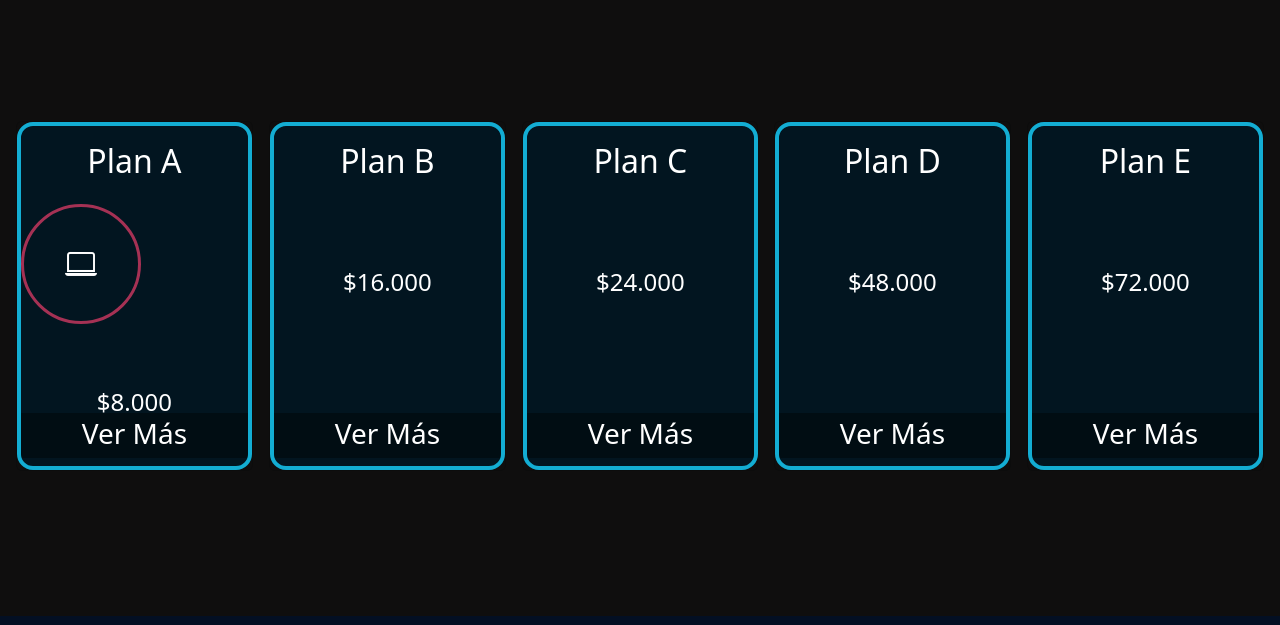
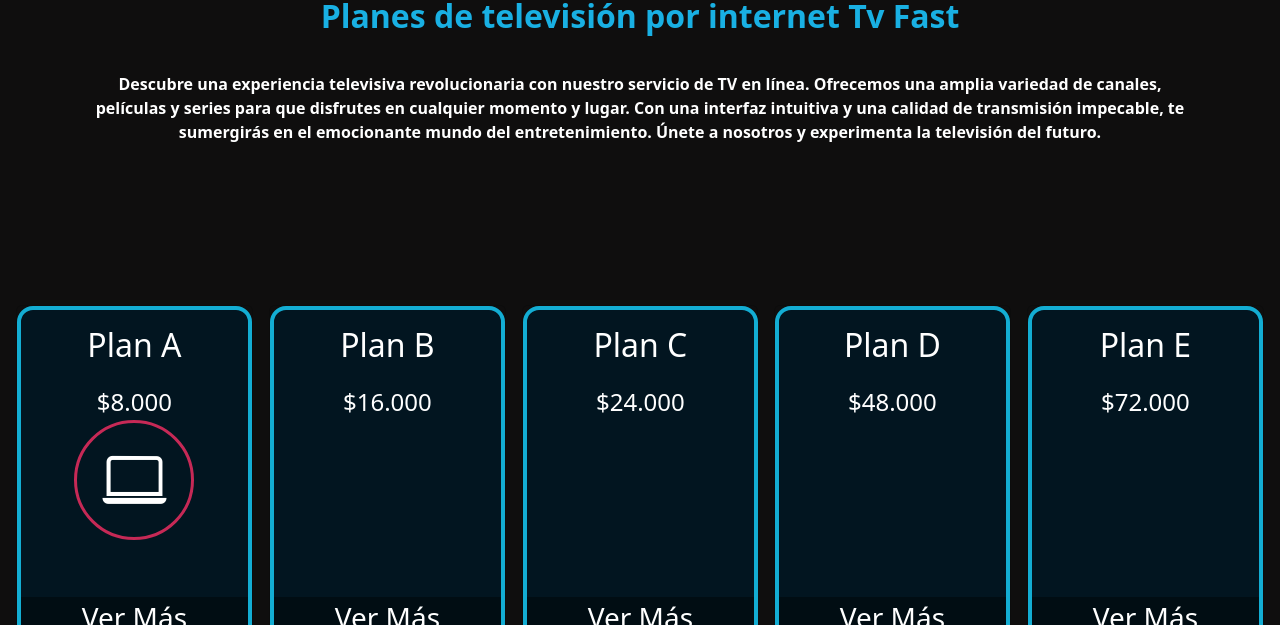
Before and after one commit to BorisESL/webstreamchile, a website: page pages/vendedores.html in a window 1280 px wide. Shown: the part 800-1425 px from the top of the page. Drawn offline with nearby package versions, Linux system fonts and the light colour scheme.

Commit message:
cambios error

```diff
--- a/pages/vendedores.html
+++ b/pages/vendedores.html
@@ -52,7 +52,14 @@
         </div>
 
     </header>
-
+            <div class="planes">
+              <p>Planes de televisión por internet Tv Fast</p>
+            </div>
+          <div class="container">
+            <div class="texto-tv">
+              <p>Descubre una experiencia televisiva revolucionaria con nuestro servicio de TV en línea. Ofrecemos una amplia variedad de canales, películas y series para que disfrutes en cualquier momento y lugar. Con una interfaz intuitiva y una calidad de transmisión impecable, te sumergirás en el emocionante mundo del entretenimiento. Únete a nosotros y experimenta la televisión del futuro.</p>
+            </div>
+          </div>
     <main>
 
       <div class="card">
@@ -65,7 +72,7 @@
             <h3>Ver Más</h3>
           </div>
           <div class="face back">
-            <h3>Plan A</h3>
+            <h2>Plan A</h2>
             <p>Plan A para tres dispositivos simultáneos. Disfruta de Tv-Películas-Series. Duración de un mes (valor en pesos Chilenos)</p>
       <hr>
           </div>
@@ -78,7 +85,7 @@
           <h3>Ver Más</h3>
         </div>
         <div class="face back">
-          <h3>Plan B</h3>
+          <h2>Plan B</h2>
           <p>Plan B para tres dispositivos simultáneos. Disfruta de Tv-Películas-Series. Duración de 3 meses (valor en pesos Chilenos)</p>
     <hr>
         </div>
@@ -91,7 +98,7 @@
         <h3>Ver Más</h3>
       </div>
       <div class="face back">
-        <h3>Plan C</h3>
+        <h2>Plan C</h2>
         <p>Plan C para tres dispositivos simultáneos. Disfruta de Tv-Películas-Series. Duración de 4 meses (valor en pesos Chilenos)</p>
   <hr>
       </div>
@@ -104,7 +111,7 @@
       <h3>Ver Más</h3>
     </div>
     <div class="face back">
-      <h3>Plan D</h3>
+      <h2>Plan D</h2>
       <p>Plan D para tres dispositivos simultáneos. Disfruta de Tv-Películas-Series. Duración de 8 meses (valor en pesos Chilenos)</p>
 <hr>
     </div>
@@ -117,7 +124,7 @@
     <h3>Ver Más</h3>
   </div>
   <div class="face back">
-    <h3>Plan E</h3>
+    <h2>Plan E</h2>
     <p>Plan E para tres dispositivos simultáneos. Disfruta de Tv-Películas-Series. Duración de un año (valor en pesos Chilenos)</p>
 <hr>
   </div>
--- a/scss/estilos.scss
+++ b/scss/estilos.scss
@@ -71,6 +71,7 @@
 
   grid-area: vendedor;
   background-image: url(../imagenes/reseller2.jpg);
+  background-size: cover;
   color: aqua;
   font-weight: bold;
 }
@@ -78,7 +79,8 @@
 .tv {
 
   grid-area: tv;
-  background-image: url(../imagenes/Copiadetvtarjeta.jpg);
+  background-image: url(../imagenes/tvtarjeta1.jpg);
+  background-size: cover;
   color: aqua;
   font-weight: bold;
 }
@@ -315,7 +317,6 @@
   justify-content: space-between;
   align-items: center;
   gap: 2rem;
-  text-justify: auto;
   width: 100%;
   padding: 4rem;
 
@@ -330,7 +331,22 @@
 
 }
 
+@media (max-width: 768px) {
+  .container-somos {
+    flex-direction: column;
+    text-align: center;
+  }
 
+  .container-somos img {
+    width: 100%;
+    max-width: 300px;
+    margin-top: 2rem;
+  }
+
+  .somos__titulo {
+    font-size: 2rem;
+  }
+}
 /******************SERVICIOS***************/
 .servicios {
   background-image: url("../imagenes/servi1.jpg");
@@ -393,17 +409,20 @@
 .tvonline__botones {
   display: flex;
   gap: 8rem;
-  margin-top: 1rem;
+  margin-top: 2rem;
 }
 
-.tvonline__boton {
+.planes p {
+  display: flex;
+  justify-content: center;
+  padding: 1rem;
   font-size: 2rem;
-  text-decoration: none;
-  background-color: hwb(21 0% 0%);
-  color: rgb(255, 255, 255);
-  padding: 1.5rem 2rem;
-  border-radius: 2rem;
-  box-shadow: 20px 20px 20px black;
+  color: #19b0e3;
+}
+
+.texto-tv {
+  display: flex;
+  text-align: center;
 }
 
 main {
@@ -462,19 +481,23 @@
   color: #fff;
   text-align: center;
 
+
 }
 
 .card .front h4 {
-  padding: 4rem;
+
   color: #fff;
   text-align: center;
-
 
 }
 
 .card .front i {
-  font-size: 2rem; /* Ajusta el tamaño del ícono según tus preferencias */
+  font-size: 4rem; /* Ajusta el tamaño del ícono según tus preferencias */
   color: #ffffff; /* Ajusta el color del ícono según tus preferencias */
+  position: absolute;
+  top: 50%; /* Centra verticalmente el ícono */
+  left: 50%; /* Centra horizontalmente el ícono */
+  transform: translate(-50%, -50%); /* Ajusta la posición al centro */
 
 }
 
@@ -485,8 +508,11 @@
   justify-content: center;
   align-items: center;
   border-radius: 50%;
-  border: solid rgb(165, 49, 84);
-
+  border: solid rgb(198, 41, 86);
+  position: absolute;
+  top: 50%; /* Centra verticalmente el contenedor del ícono */
+  left: 50%; /* Centra horizontalmente el contenedor del ícono */
+  transform: translate(-50%, -50%); /* Ajusta la posición al centro */
 }
 
 .card .back {
```
Also changed, not shown: scss/estilos.css, 1 other file.
